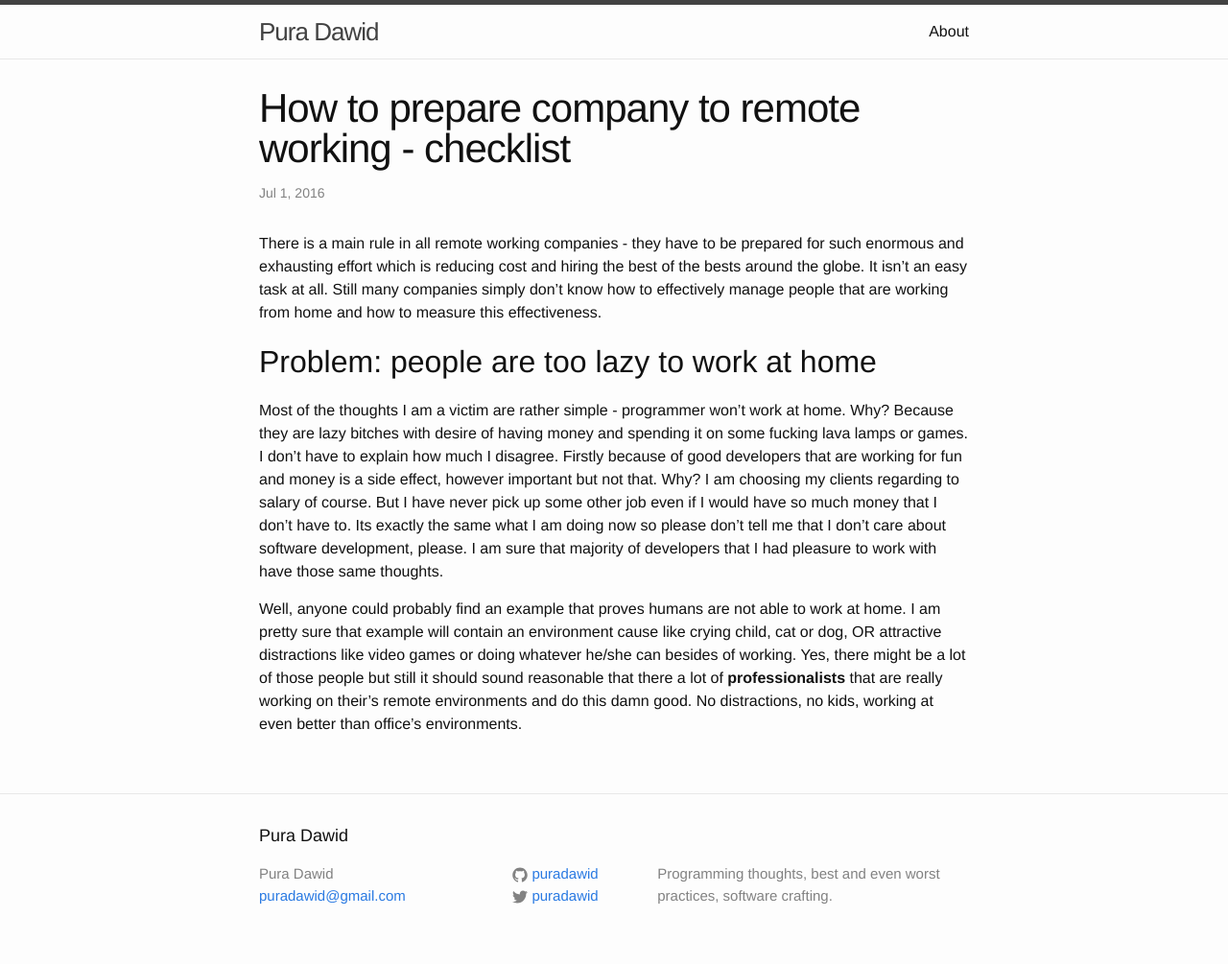
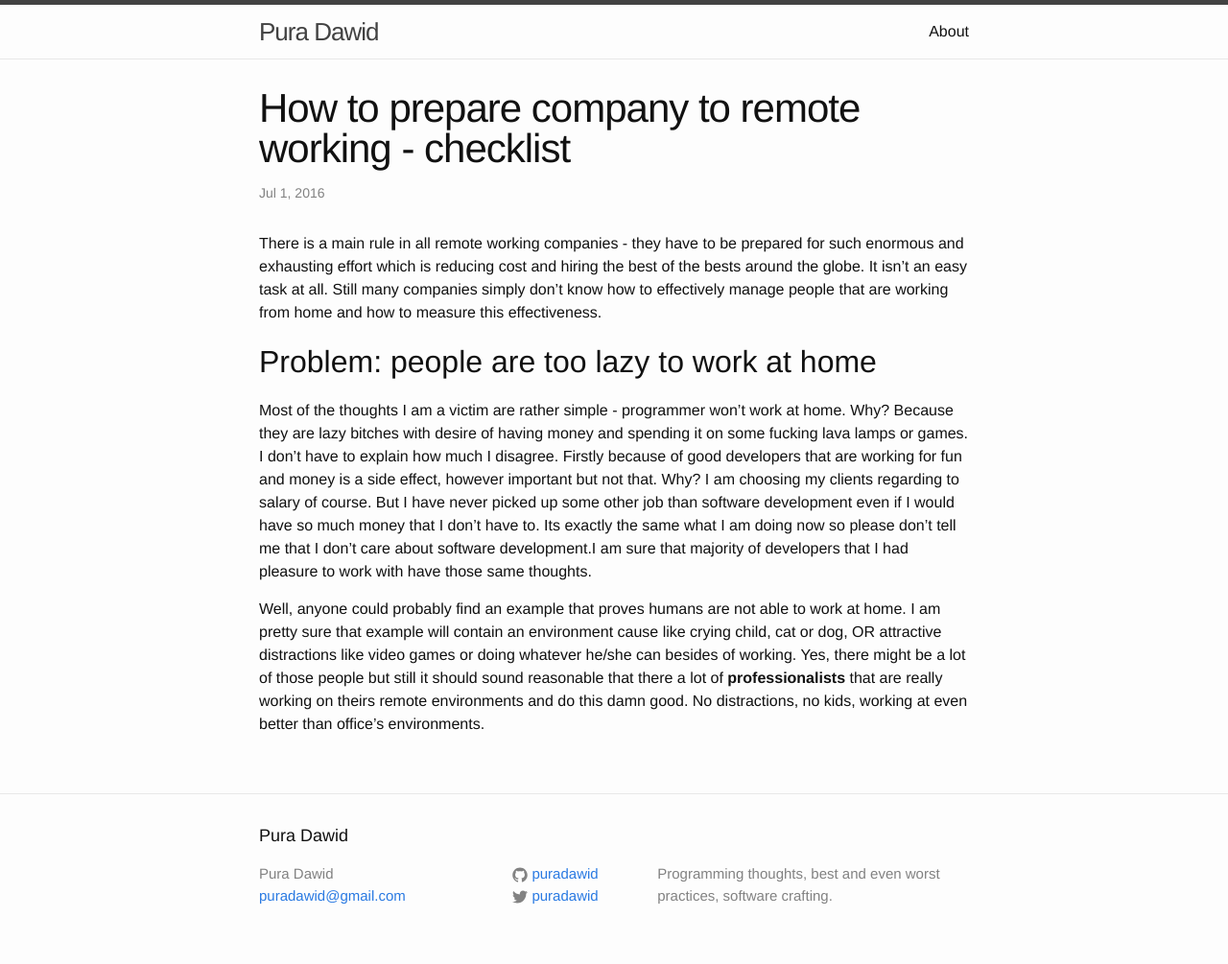
Before and after one commit to puradawid/puradawid.github.io, a Jekyll site: the page built from _posts/2016-07-01-how-to-manage-remote-working.markdown, in a window 1280 px wide. Shown: the whole page at 96% size. Built offline with Jekyll 4.4.1, drawn with Linux system fonts in a browser that asks for light colours.

Commit message:
Managing remote working post altered (few improvements)

```diff
--- a/_posts/2016-07-01-how-to-manage-remote-working.markdown
+++ b/_posts/2016-07-01-how-to-manage-remote-working.markdown
@@ -17,14 +17,14 @@ Most of the thoughts I am a victim are rather simple - programmer won't work at
 they are lazy bitches with desire of having money and spending it on some fucking lava lamps or
 games. I don't have to explain how much I disagree. Firstly because of good developers that are
 working for fun and money is a side effect, however important but not that. Why? I am choosing my
-clients regarding to salary of course. But I have never pick up some other job even if I would have
-so much money that I don't have to. Its exactly the same what I am doing now so please don't tell me
-that I don't care about software development, please. I am sure that majority of developers that I had
-pleasure to work with have those same thoughts.
+clients regarding to salary of course. But I have never picked up some other job than software
+development even if I would have so much money that I don't have to. Its exactly the same what
+I am doing now so please don't tell me that I don't care about software development.I am sure that
+majority of developers that I had pleasure to work with have those same thoughts.
 
 Well, anyone could probably find an example that proves humans are not able to work at home. I am
 pretty sure that example will contain an environment cause like crying child, cat or dog, OR
 attractive distractions like video games or doing whatever he/she can besides of working. Yes, there
 might be a lot of those people but still it should sound reasonable that there a lot of
-**professionalists** that are really working on their's remote environments and do this damn good.
+**professionalists** that are really working on theirs remote environments and do this damn good.
 No distractions, no kids, working at even better than office's environments.
```
